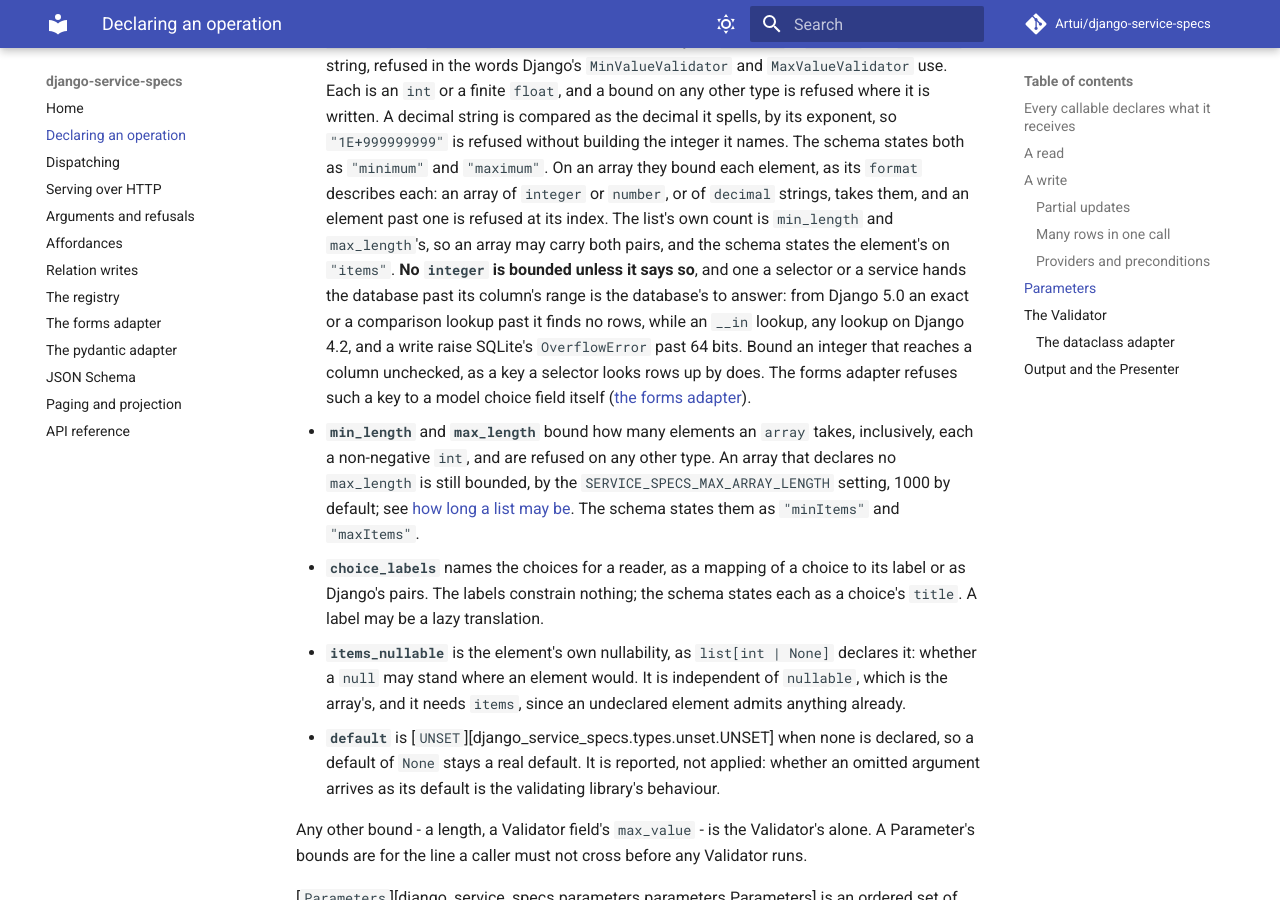
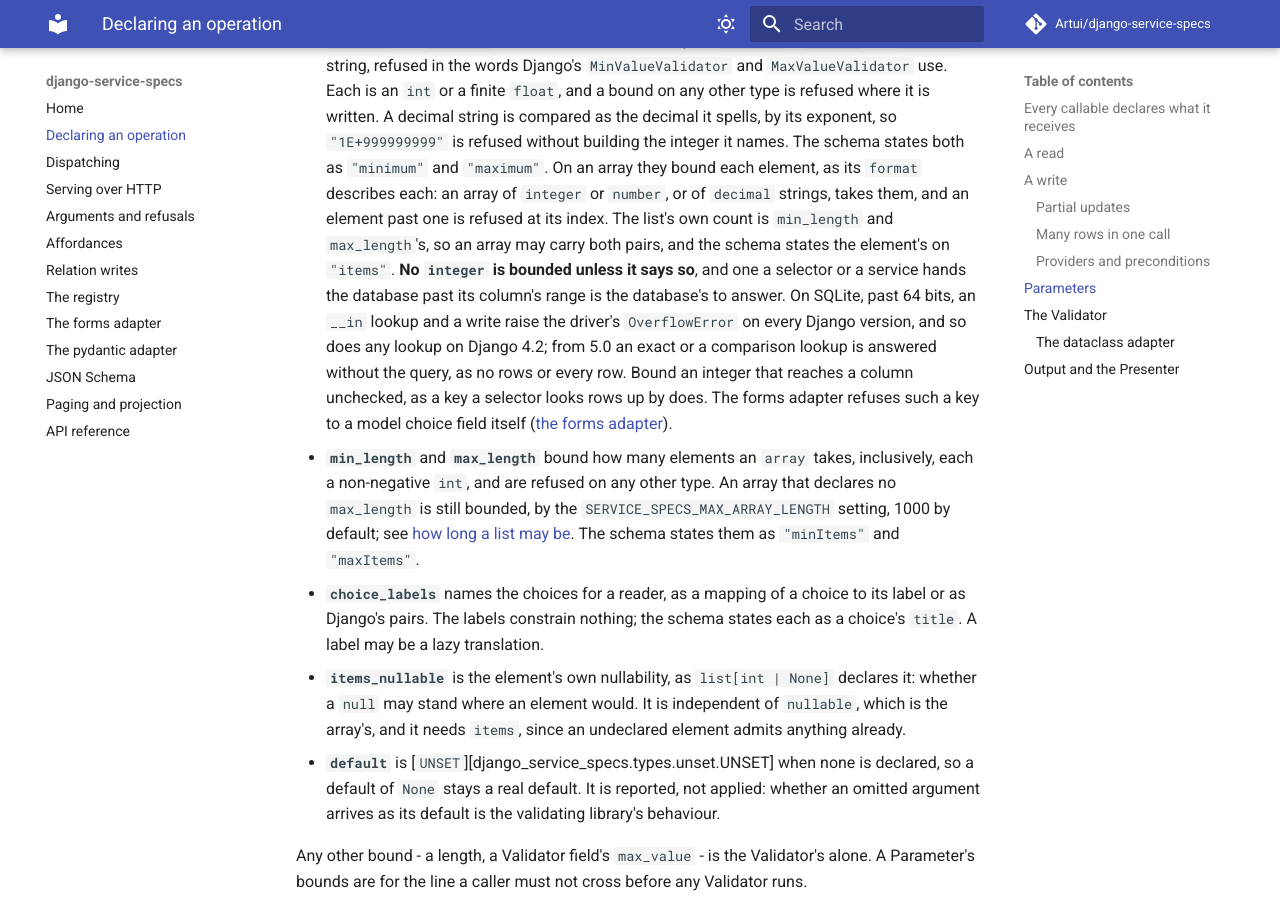
Before and after one commit to Artui/django-service-specs, an MkDocs documentation site: the page built from docs/declaring.md, in a window 1280 px wide and 900 px high, scrolled down 9740 px. Built offline with MkDocs 1.6.1 and Material for MkDocs 9.7.7, drawn with Linux system fonts in a browser that asks for light colours; comment, search, counter and statistics services are not loaded.

Commit message:
Say only what Django verifiably does past an integer column's range
An exact or comparison lookup past the range is answered without the query
from Django 5.0, as no rows or every row, while an __in lookup and a write
raise on every version. The unconfigured-settings test now covers the shape
check and coerce_flat beside the schema, and the digit-limit tests read a
limit of zero as no limit.

Co-Authored-By: Claude Sonnet 5.5 <noreply@anthropic.com>

```diff
--- a/docs/declaring.md
+++ b/docs/declaring.md
@@ -373,9 +373,10 @@ the same declaration.
   `max_length`'s, so an array may carry both pairs, and the schema states
   the element's on `"items"`. **No `integer` is bounded unless it says so**,
   and one a selector or a service hands the database past its column's range
-  is the database's to answer: from Django 5.0 an exact or a comparison
-  lookup past it finds no rows, while an `__in` lookup, any lookup on Django
-  4.2, and a write raise SQLite's `OverflowError` past 64 bits. Bound an
+  is the database's to answer. On SQLite, past 64 bits, an `__in` lookup and
+  a write raise the driver's `OverflowError` on every Django version, and so
+  does any lookup on Django 4.2; from 5.0 an exact or a comparison lookup is
+  answered without the query, as no rows or every row. Bound an
   integer that reaches a column unchecked, as a key a selector looks rows up
   by does. The forms adapter refuses such a key to a model choice field
   itself ([the forms adapter](forms.md#what-each-field-declares)).
```
Also changed, not shown: CHANGELOG.md (+3 -2 lines), 3 other files.
